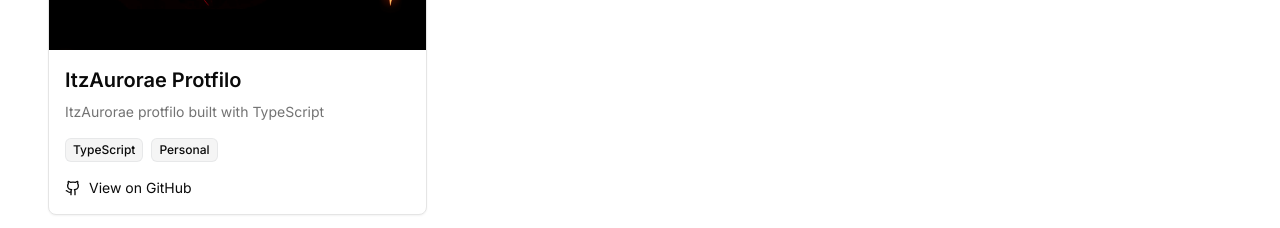
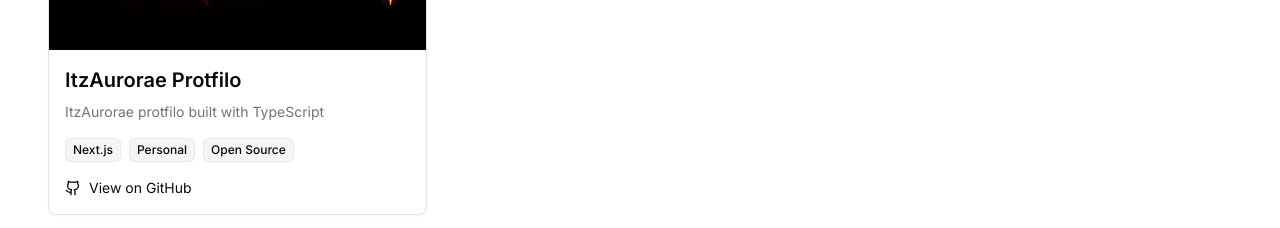
Before and after one commit to ItzAurorae/protfilo, a Next.js app: page / in a window 1280 px wide. Shown: the part 880-1108 px from the top of the page. Built offline with nearby package versions, Linux system fonts and the light colour scheme.

Commit message:
Changing Tags in project

```diff
--- a/app/page.tsx
+++ b/app/page.tsx
@@ -84,7 +84,7 @@ export default function Page() {
                 description="ItzAurorae protfilo built with TypeScript"
                 image="/ItzAuroraeBanner.png?height=400&width=600"
                 link="https://github.com/ItzAurorae/protfilo"
-                tags={["TypeScript", "Personal"]}
+                tags={["Next.js", "Personal", "Open Source"]}
               />
             </div>
           </div>
```
